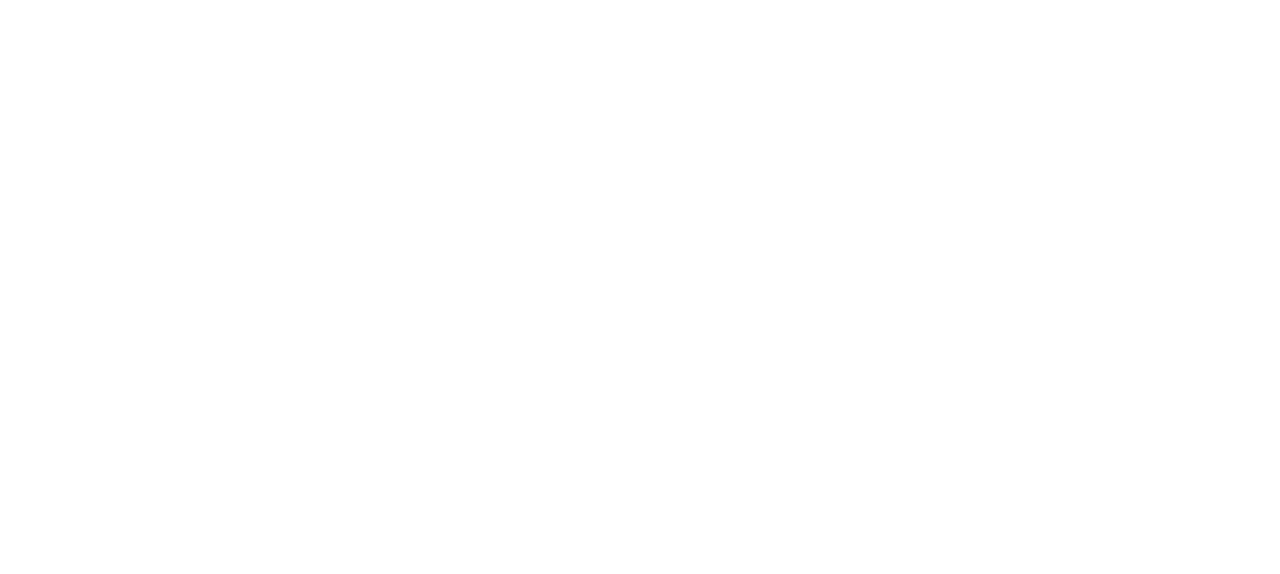
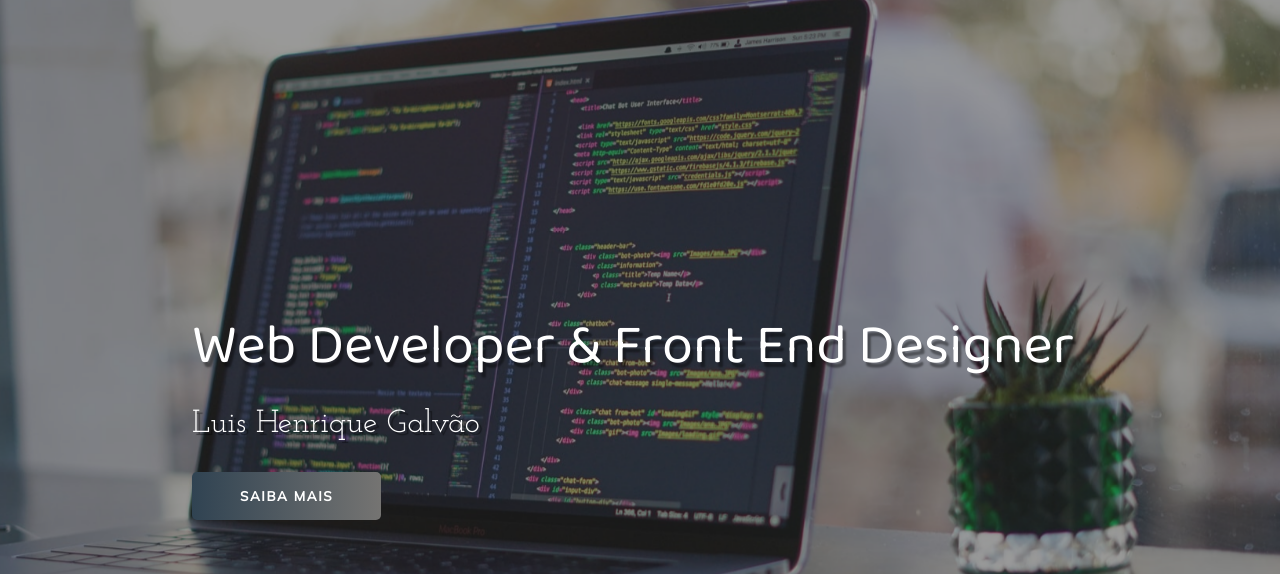
Before and after one commit to Luishenr0700/portifolio, a plain HTML site: page index.html in a window 1280 px wide. Shown: the top 574 px of the page. Drawn offline with Linux system fonts and the light colour scheme.

Commit message:
:package:  header

```diff
--- a/index.html
+++ b/index.html
@@ -4,10 +4,25 @@
     <meta charset="UTF-8">
     <meta http-equiv="X-UA-Compatible" content="IE=edge">
     <meta name="viewport" content="width=device-width, initial-scale=1.0">
+    <link rel="apple-touch-icon" sizes="180x180" href="imgs/apple-touch-icon.png">
+    <link rel="icon" type="image/png" sizes="32x32" href="imgs/favicon-32x32.png">
+    <link rel="icon" type="image/png" sizes="16x16" href="imgs/favicon-16x16.png">
+    <link rel="manifest" href="/site.webmanifest">
     <link rel="stylesheet" href="style.css">
-    <title>Potifólio</title>
+    <title>Potfólio</title>
 </head>
 <body>
-
+    <div class="container">
+        <header>
+            <div class="img-wrapper">
+                <img src="imgs/bg.jpg" alt="">
+            </div>
+            <div class="banner">
+                <h1>Web Developer & Front End Designer</h1>
+                <p>Luis Henrique Galvão</p>
+                <button>Saiba Mais</button>
+            </div>
+        </header>
+    </div>
 </body>
 </html>
--- a/style.css
+++ b/style.css
@@ -1,3 +1,90 @@
 @import url('https://fonts.googleapis.com/css2?family=Baloo+Da+2:wght@400;500;600;700&family=Josefin+Slab:ital,wght@0,300;0,400;0,600;1,300;1,400;1,600&family=Mulish:ital,wght@0,200;0,300;0,400;0,500;1,200;1,300;1,400&display=swap');
 
 @import url("https://cdnjs.cloudflare.com/ajax/libs/font-awesome/6.1.2/css/all.min.css");
+
+*{
+    margin: 0;
+    padding: 0;
+}
+header{
+    width: 100%;
+    height: 100vh;
+    overflow: hidden;
+    position: relative;
+}
+.img-wrapper{
+    width: 100%;
+    height: 100%;
+    overflow: hidden;
+    background-color: rgba(0, 0, 0, 0.8);
+    animation: zoom 10s;
+}
+
+.img-wrapper img{
+    width: 100%;
+    height: 100%;
+    object-fit: cover;
+    opacity: 0.5;
+}
+
+@keyframes zoom {
+    0%{transform: scale(1.3);}
+    100%{transform: scale(1);}
+}
+
+.banner{
+    position: absolute;
+    top: 40%;
+    left: 15%;
+}
+
+.banner h1{
+    color: white;
+    font-size: 3.5rem;
+    font-family: 'Baloo Da 2', serif;
+    font-weight: 200;
+    text-shadow: .2rem .3rem 2px rgba(0, 0, 0, 0.4);
+    line-height: 3.5rem;
+    margin-bottom: 2rem;
+    opacity: 0;
+    animation: moveBanner 1s .5s forwards;
+
+}
+
+.banner p{
+    font-family: 'Josefin Slab', serif;
+    color: white;
+    font-size: 2rem;
+    text-shadow: .2rem .2rem 1px rgba(0, 0, 0, 0.4);
+    margin-bottom: 2rem;
+    opacity: 0;
+    animation: moveBanner 1s .7s forwards;
+}
+
+.banner button{
+    font-family: 'Mulish', serif;
+    color: white;
+    font-weight: 600;
+    text-transform: uppercase;
+    letter-spacing: .1rem;
+    background: #304352;
+    background: -webkit-linear-gradient(to left, #757472, #304352);
+    background: linear-gradient(to left, #757472, #304352);
+    padding: 1rem 3rem;
+    border: none;
+    border-radius: 5px;
+    cursor: pointer;
+    opacity: 0;
+    animation: moveBanner 1s .9s forwards;
+    transition: .5s;
+
+}
+.banner button:hover{
+    opacity: .7;
+    color: black;
+}
+
+@keyframes moveBanner {
+    0%{transform: translateY(10rem) rotateY(-30deg);}
+    100%{transform: translateY(0) rotateY(0); opacity: 1;}
+}
```
Also changed, not shown: imgs/android-chrome-192x192.png (renamed from android-chrome-192x192.png), imgs/android-chrome-512x512.png (renamed from android-chrome-512x512.png), imgs/apple-touch-icon.png (renamed from apple-touch-icon.png), imgs/bg.jpg (added), imgs/favicon-16x16.png (renamed from favicon-16x16.png), imgs/favicon-32x32.png (renamed from favicon-32x32.png), site.webmanifest, 1 other file.
